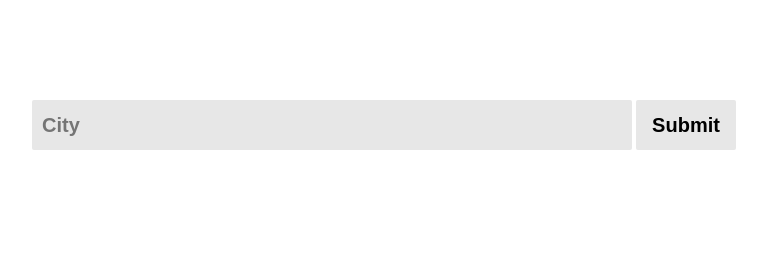
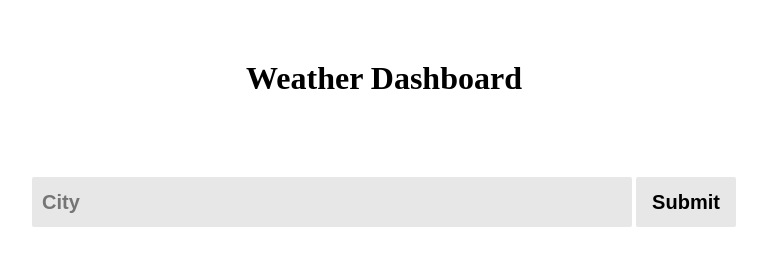
Before and after one commit to MA15/weather, a plain HTML site: page index.html in a window 1280 px wide. Shown: the whole page, without its empty margins (256-1023 px from the left). Drawn offline with Linux system fonts and the light colour scheme.

Commit message:
second commit

```diff
--- a/assets/style.css
+++ b/assets/style.css
@@ -7,10 +7,18 @@
 /* body {
 
 } */
+header {
+    text-align: center;
+    padding-top: 10px;
+}
+
+ h1 {
+    padding-top: 50px;
+}
 
 .input {
     text-align: center;
-    margin: 100px 0;
+    margin: 80px 0;
 }
 
 input[type="text"] {
--- a/index.html
+++ b/index.html
@@ -8,6 +8,11 @@
     <title>Document</title>
 </head>
 <body>
+    <header>
+        <h1>
+            Weather Dashboard
+        </h1>
+    </header>
     <div class="input">
         <input type="text" class="inputVal" placeholder="City">
         <!-- <button onclick="">Submit</button> -->
--- a/script.js
+++ b/script.js
@@ -1,4 +1,6 @@
 // var weatherApiKey = "7ed1d607ce80dbd08a78034b7e12147e";
+
+https://api.openweathermap.org/data/2.5/onecall?lat=33.44&lon=-94.04&exclude=hourly,daily&appid={API key} <==== EXAMPLE Figure out get lat and lon? also exclude
 
 var button = document.querySelector('.button')
 var inputVal = document.querySelector('.inputVal')
```
